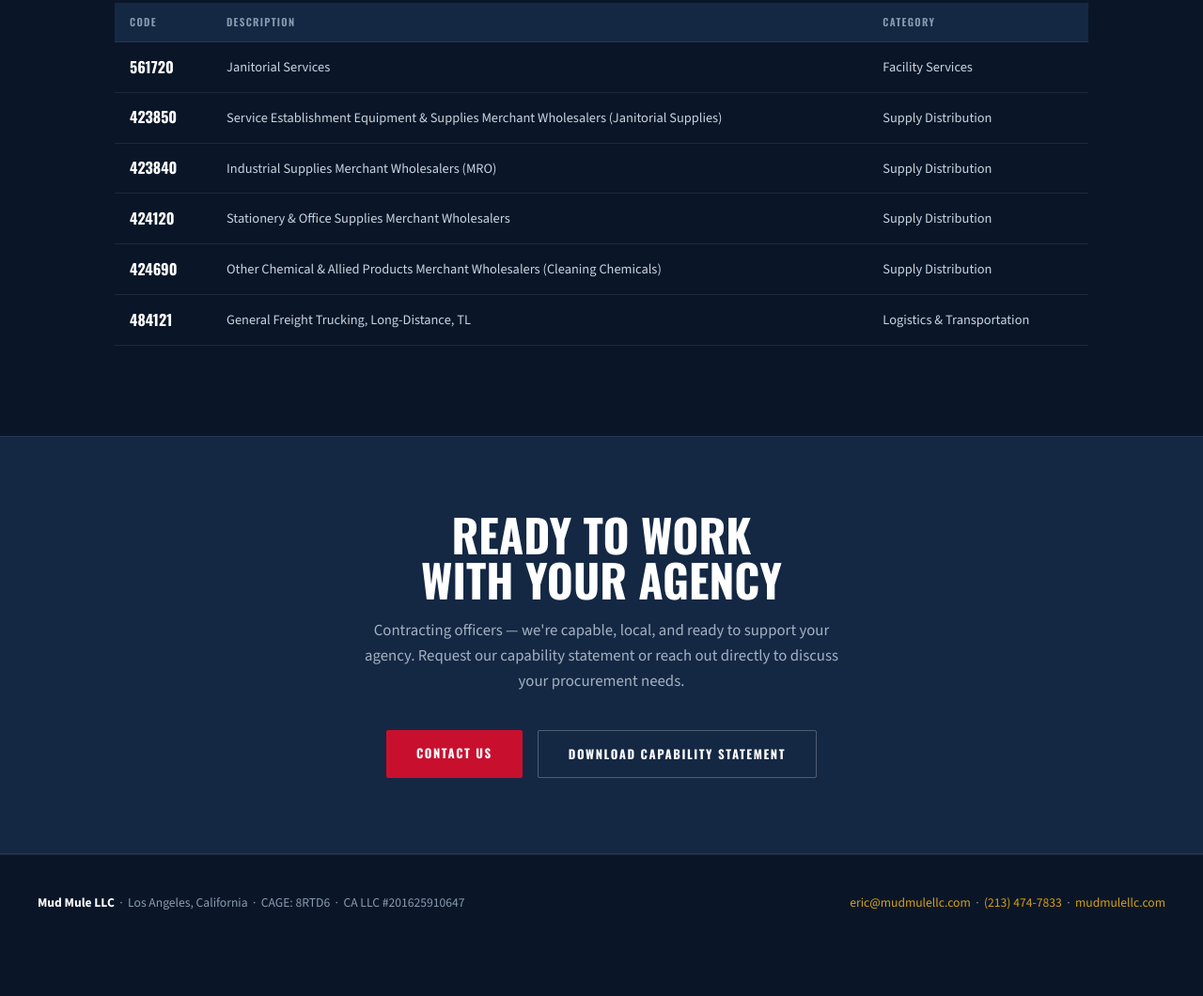
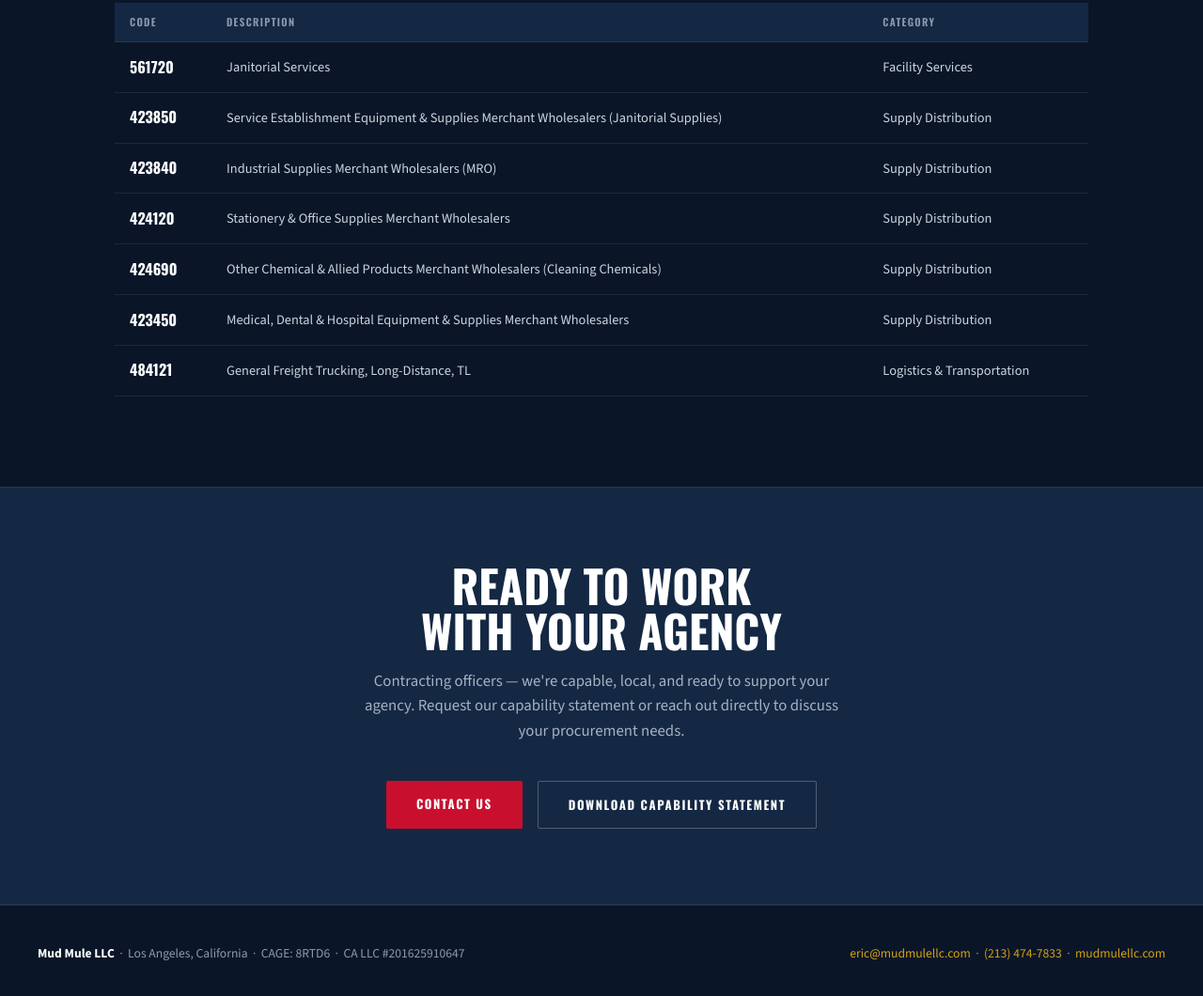
Before and after one commit to RouteToRoot/mudmulellc-website, a plain HTML site: page government.html in a window 1280 px wide. Shown: the part 3715-4775 px from the top of the page at 94% size. Before the commit the page ends 4727 px from the top, so only its background shows below. Drawn offline with nearby package versions, Linux system fonts and the light colour scheme.

Commit message:
Add NAICS 423450 to government page and capability statement
Matches the code registered in SAM.gov (Medical, Dental & Hospital Equipment
& Supplies Merchant Wholesalers).

Co-Authored-By: Claude Sonnet 5.5 <noreply@anthropic.com>
Claude-Session: https://claude.ai/code/session_01JREEm7ZmXiHMycTHBiUpH5

```diff
--- a/government.html
+++ b/government.html
@@ -784,6 +784,11 @@
         <td>Supply Distribution</td>
       </tr>
       <tr>
+        <td>423450</td>
+        <td>Medical, Dental &amp; Hospital Equipment &amp; Supplies Merchant Wholesalers</td>
+        <td>Supply Distribution</td>
+      </tr>
+      <tr>
         <td>484121</td>
         <td>General Freight Trucking, Long-Distance, TL</td>
         <td>Logistics &amp; Transportation</td>
```
Also changed, not shown: 1 other file.
